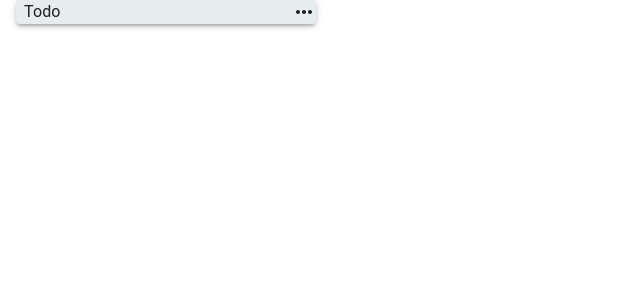
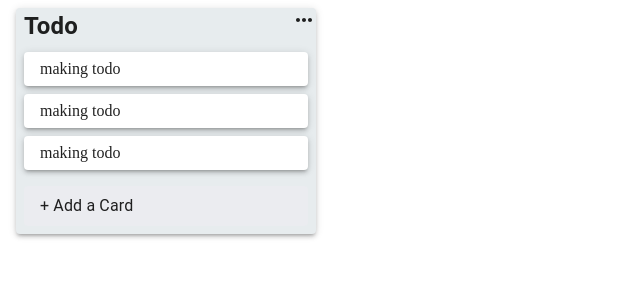
Before and after one commit to ryuk156/KanBan-Board, a React (Create React App) app in the folder kanban_board/: page / in a window 1280 px wide. Shown: the top 300 px of the page, without its empty margins (0-640 px from the left). Built offline with nearby package versions, Linux system fonts and the light colour scheme; the HTML template or start-up script is replaced by a standard one.

Commit message:
basic components

```diff
--- /dev/null
+++ b/kanban_board/src/Components/Card.js
@@ -0,0 +1,22 @@
+import React from "react";
+import { Paper, Typography } from "@material-ui/core";
+import { makeStyles } from "@material-ui/core/styles";
+const Styles = makeStyles((theme) => ({
+  card: {
+    padding: theme.spacing(1, 1, 1, 2),
+
+    margin: theme.spacing(1),
+  },
+}));
+function Card() {
+  const cls = Styles();
+  return (
+    <div>
+      <Paper elevation={3} className={cls.card}>
+        making todo
+      </Paper>
+    </div>
+  );
+}
+
+export default Card;
--- /dev/null
+++ b/kanban_board/src/Components/InputCard.js
@@ -0,0 +1,60 @@
+import React from "react";
+import {
+  InputBase,
+  Typography,
+  Button,
+  IconButton,
+  Paper,
+} from "@material-ui/core";
+import ClearIcon from "@material-ui/icons/Clear";
+import { makeStyles, fade } from "@material-ui/core/styles";
+
+const Styles = makeStyles((theme) => ({
+  card: {
+    margin: theme.spacing(0, 1, 1, 1),
+    paddingBottom: theme.spacing(4),
+  },
+  input: {
+    margin: theme.spacing(1),
+  },
+  btnadd: {
+    color: "#fff",
+    background: "#1B7AEE",
+    "&:hover": {
+      background: fade("#0A4185", 0.5),
+    },
+  },
+  addcardbtn: {
+    margin: theme.spacing(0, 1, 1, 1),
+  },
+}));
+function InputCard({ setopen }) {
+  const cls = Styles();
+  return (
+    <div>
+      <div>
+        <Paper className={cls.card}>
+          <InputBase
+            multiline
+            onBlur={() => setopen(false)}
+            fullWidth
+            inputProps={{
+              className: cls.input,
+            }}
+            placeholder="Enter Content"
+          />
+        </Paper>
+      </div>
+      <div className={cls.addcardbtn}>
+        <Button className={cls.btnadd} onClick={() => setopen(false)}>
+          Add Card
+        </Button>
+        <IconButton>
+          <ClearIcon onClick={() => setopen(false)} />
+        </IconButton>
+      </div>
+    </div>
+  );
+}
+
+export default InputCard;
--- /dev/null
+++ b/kanban_board/src/Components/InputContainer.js
@@ -0,0 +1,40 @@
+import React, { useState } from "react";
+import { Paper, Typography, Collapse } from "@material-ui/core";
+import { makeStyles, fade } from "@material-ui/core/styles";
+import InputCard from "./InputCard";
+const Styles = makeStyles((theme) => ({
+  root: {
+    marginTop: theme.spacing(2),
+  },
+  addcard: {
+    padding: theme.spacing(1, 1, 1, 2),
+    margin: theme.spacing(0, 1, 1, 1),
+    background: "#EBECF0",
+    "&:hover": {
+      backgroundColor: fade("#000", 0.25),
+    },
+  },
+}));
+function InputContainer() {
+  const [open, setopen] = useState(false);
+  const cls = Styles();
+  return (
+    <div className={cls.root}>
+      <Collapse in={open}>
+        <InputCard setopen={setopen} />
+      </Collapse>
+
+      <Collapse in={!open}>
+        <Paper
+          className={cls.addcard}
+          onClick={() => setopen(!open)}
+          elevation={0}
+        >
+          <Typography>+ Add a Card</Typography>
+        </Paper>
+      </Collapse>
+    </div>
+  );
+}
+
+export default InputContainer;
--- a/kanban_board/src/Components/List.js
+++ b/kanban_board/src/Components/List.js
@@ -2,6 +2,8 @@
 import { Paper, Typography } from "@material-ui/core";
 import { makeStyles } from "@material-ui/core/styles";
 import Title from "./Title.js";
+import Card from "./Card.js";
+import InputContainer from "./InputContainer.js";
 const Styles = makeStyles((theme) => ({
   root: {
     width: "300px",
@@ -15,6 +17,10 @@
     <div>
       <Paper className={cls.root} elevation={3}>
         <Title />
+        <Card />
+        <Card />
+        <Card />
+        <InputContainer />
       </Paper>
     </div>
   );
--- a/kanban_board/src/Components/Title.js
+++ b/kanban_board/src/Components/Title.js
@@ -3,14 +3,20 @@
 import { makeStyles } from "@material-ui/core/styles";
 import MoreHorizIcon from "@material-ui/icons/MoreHoriz";
 const Styles = makeStyles((theme) => ({
-  editableTitle: {
-    flexGrow: 1,
-  },
   editableContainer: {
     marginLeft: theme.spacing(1),
     display: "flex",
+    marginTop: theme.spacing(1),
+  },
+
+  editableTitle: {
+    flexGrow: 1,
+    fontSize: "1.5rem",
+    fontWeight: "bold",
   },
   input: {
+    fontSize: "1.5rem",
+    fontWeight: "bold",
     margin: theme.spacing(1),
     "&:focus": {
       background: "#ddd",
@@ -25,6 +31,7 @@
       {open ? (
         <div>
           <InputBase
+            autoFocus
             value="Todo"
             inputProps={{
               className: cls.input,
@@ -39,7 +46,7 @@
             onClick={() => setOpen(!open)}
             className={cls.editableTitle}
           >
-            Todo{" "}
+            Todo
           </Typography>
           <MoreHorizIcon />
         </div>
```
